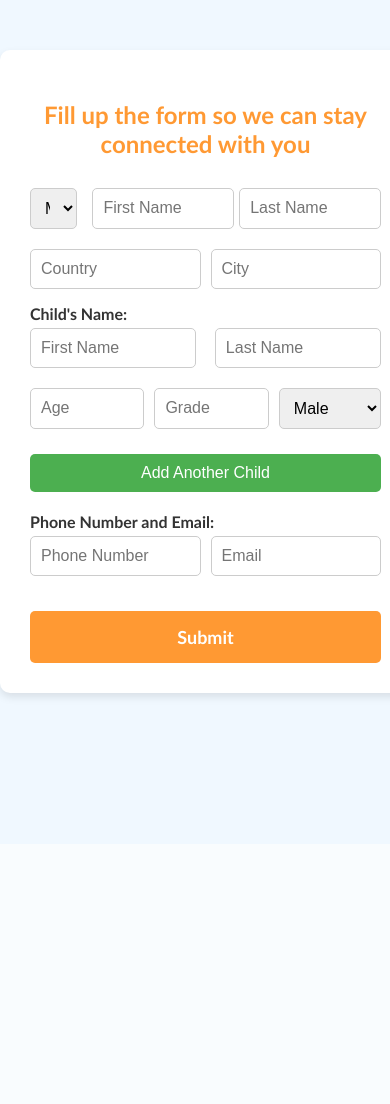
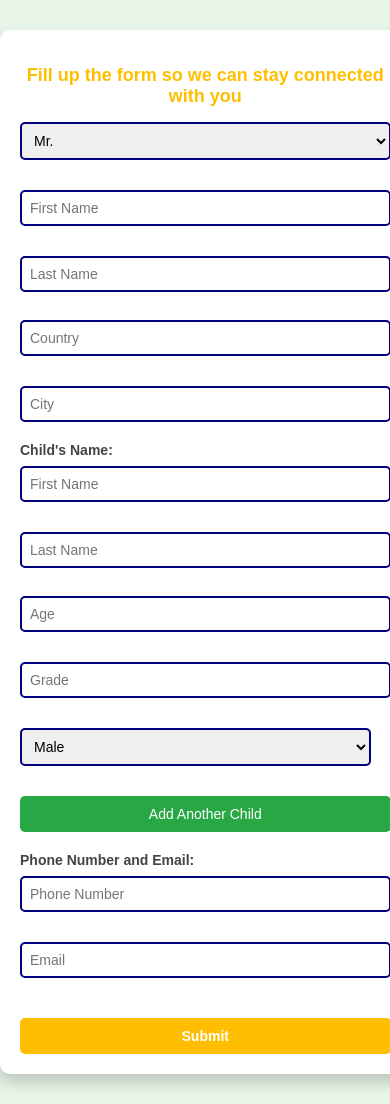
Before and after one commit to Aman-appsdeployer/Immortales, a Flask app: page /kids in a window 390 px wide. Before the commit the page ends 701 px from the top, so only its background shows below. Run offline with Flask 3, Linux system fonts and the light colour scheme.

Commit message:
Update kids.css

```diff
--- a/static/css/kids.css
+++ b/static/css/kids.css
@@ -1,10 +1,10 @@
- /* General Styles */
- body {
-    font-family: 'Calibri', sans-serif;
+/* General Styles */
+body {
+    font-family: 'Arial', sans-serif;
     margin: 0;
     padding: 0;
     color: #333;
-    background-color: #f0f8ff;
+    background-color: #e9f5e9; /* Light green background */
 }
 
 .container {
@@ -14,47 +14,57 @@
     background: #ffffff;
     padding: 30px;
     border-radius: 10px;
-    box-shadow: 0 4px 8px rgba(0, 0, 0, 0.1);
+    box-shadow: 0 8px 16px rgba(0, 0, 0, 0.2);
+    transition: transform 0.3s;
+}
+
+.container:hover {
+    transform: scale(1.02); /* Subtle hover effect */
 }
 
 /* Form Message */
 .form-message {
     text-align: center;
-    color: #FF9933;
+    color: #FFBF00; /* Saffron color for the title */
     margin-bottom: 30px;
     font-weight: bold;
+    font-size: 24px;
 }
 
 /* Form Styles */
 label {
     display: block;
-    margin-bottom: 5px;
+    margin-bottom: 8px;
     font-weight: bold;
+    font-size: 16px;
+    color: #444; /* Darker label color */
 }
 
 input,
 select {
     width: calc(100% - 20px);
-    padding: 10px;
-    margin-bottom: 15px;
-    border: 1px solid #ccc;
+    padding: 12px;
+    margin-bottom: 20px;
+    border: 2px solid #000080; /* Blue border (Ashok Chakra color) */
     border-radius: 5px;
     font-size: 16px;
+    transition: border-color 0.3s;
+}
+
+input:focus,
+select:focus {
+    border-color: #0056b3; /* Darker blue on focus */
+    outline: none;
 }
 
 .name-fields {
     display: flex;
     justify-content: space-between;
-    gap: 5px;
+    gap: 10px; /* Spacing between fields */
 }
 
 .name-fields select {
-    width: 15%;
-    margin-right: 10px;
-}
-
-.name-fields input {
-    width: calc(42.5% - 5px);
+    width: 25%; /* Adjusted width for the salutation dropdown */
 }
 
 .inline-fields {
@@ -63,18 +73,13 @@ select {
     gap: 10px;
 }
 
-.inline-fields input,
-.inline-fields select {
-    width: calc(50% - 10px);
-}
-
+/* Call to Action Button */
 .cta-button {
     display: inline-block;
-    background: #ff9933;
+    background: #FFBF00; /* Saffron button */
     color: #fff;
     padding: 15px 0;
     text-decoration: none;
-    font-family: 'Calibri', sans-serif;
     font-weight: bold;
     font-size: 18px;
     border-radius: 5px;
@@ -86,14 +91,15 @@ select {
 }
 
 .cta-button:hover {
-    background: #e68a00;
+    background: #ff9f00; /* Darker saffron on hover */
     transform: scale(1.05);
 }
 
+/* Add Child Button */
 .add-child-button {
-    background-color: #4CAF50;
+    background-color: #28a745; /* Green button */
     color: white;
-    padding: 10px;
+    padding: 12px;
     margin-top: 10px;
     margin-bottom: 20px;
     border-radius: 5px;
@@ -104,15 +110,13 @@ select {
 }
 
 .add-child-button:hover {
-    background-color: #45a049;
+    background-color: #218838; /* Darker green on hover */
 }
 
 /* Child Section Styles */
 .child-section {
     border-top: 1px solid #ccc;
-    /* padding-top: 20px;
-    margin-top: 20px;
-    gap: 10PX; */
+    padding-top: 20px; /* Add some padding */
 }
 
 .child-section:first-of-type {
@@ -120,3 +124,71 @@ select {
     margin-top: 0;
     padding-top: 0;
 }
+
+/* Media Queries for Responsiveness */
+
+/* For tablets and small screens (768px and below) */
+@media only screen and (max-width: 768px) {
+    .container {
+        padding: 20px;
+    }
+
+    .form-message {
+        font-size: 20px;
+        margin-bottom: 20px;
+    }
+
+    input,
+    select {
+        padding: 10px;
+        font-size: 14px;
+    }
+
+    .cta-button,
+    .add-child-button {
+        padding: 12px 0;
+        font-size: 16px;
+    }
+
+    .name-fields,
+    .inline-fields {
+        flex-direction: column;
+    }
+
+    .name-fields select {
+        width: 100%;
+    }
+}
+
+/* For mobile phones (576px and below) */
+@media only screen and (max-width: 576px) {
+    .container {
+        width: 95%;
+        margin: 30px auto;
+    }
+
+    .form-message {
+        font-size: 18px;
+        margin-bottom: 15px;
+    }
+
+    label {
+        font-size: 14px;
+    }
+
+    input,
+    select {
+        padding: 8px;
+        font-size: 14px;
+    }
+
+    .cta-button,
+    .add-child-button {
+        padding: 10px 0;
+        font-size: 14px;
+    }
+
+    .child-section {
+        padding-top: 10px;
+    }
+}
```
